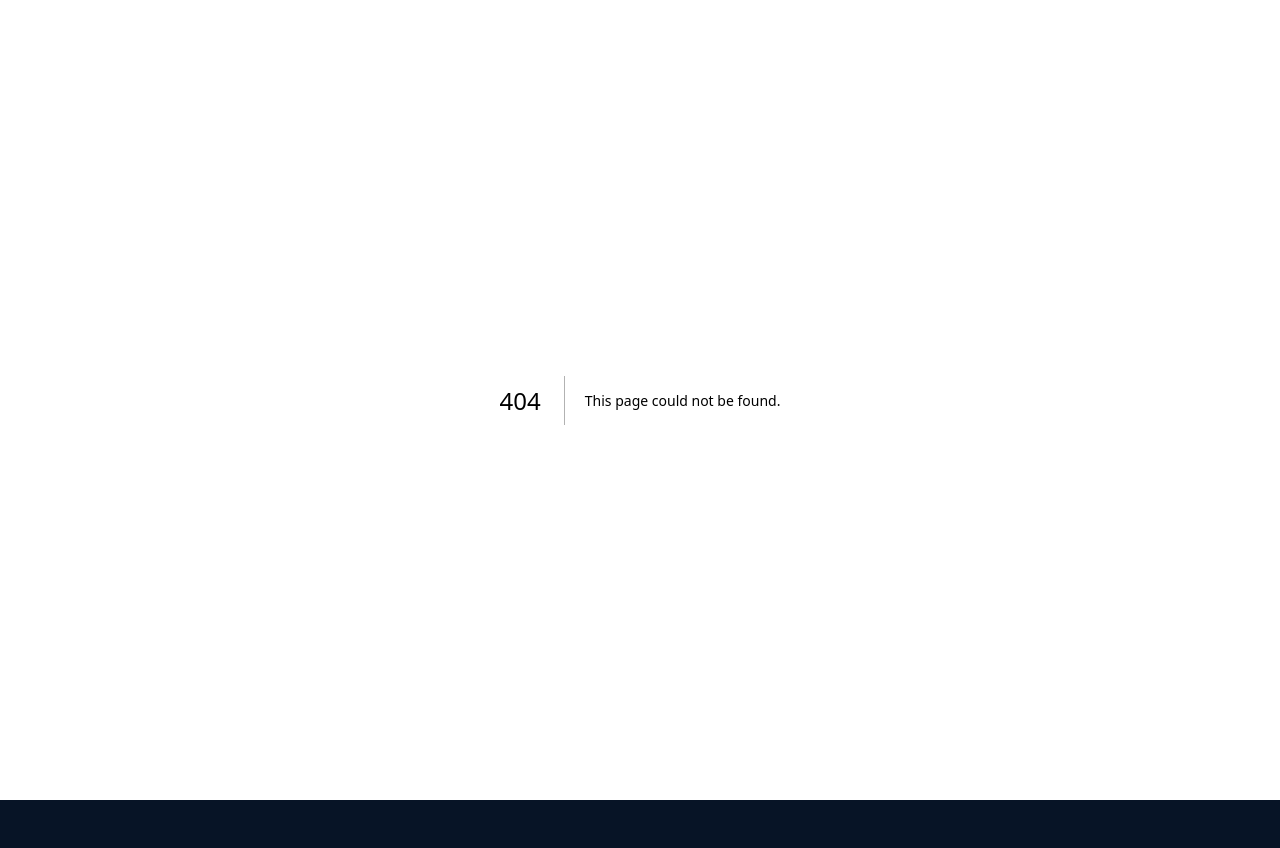
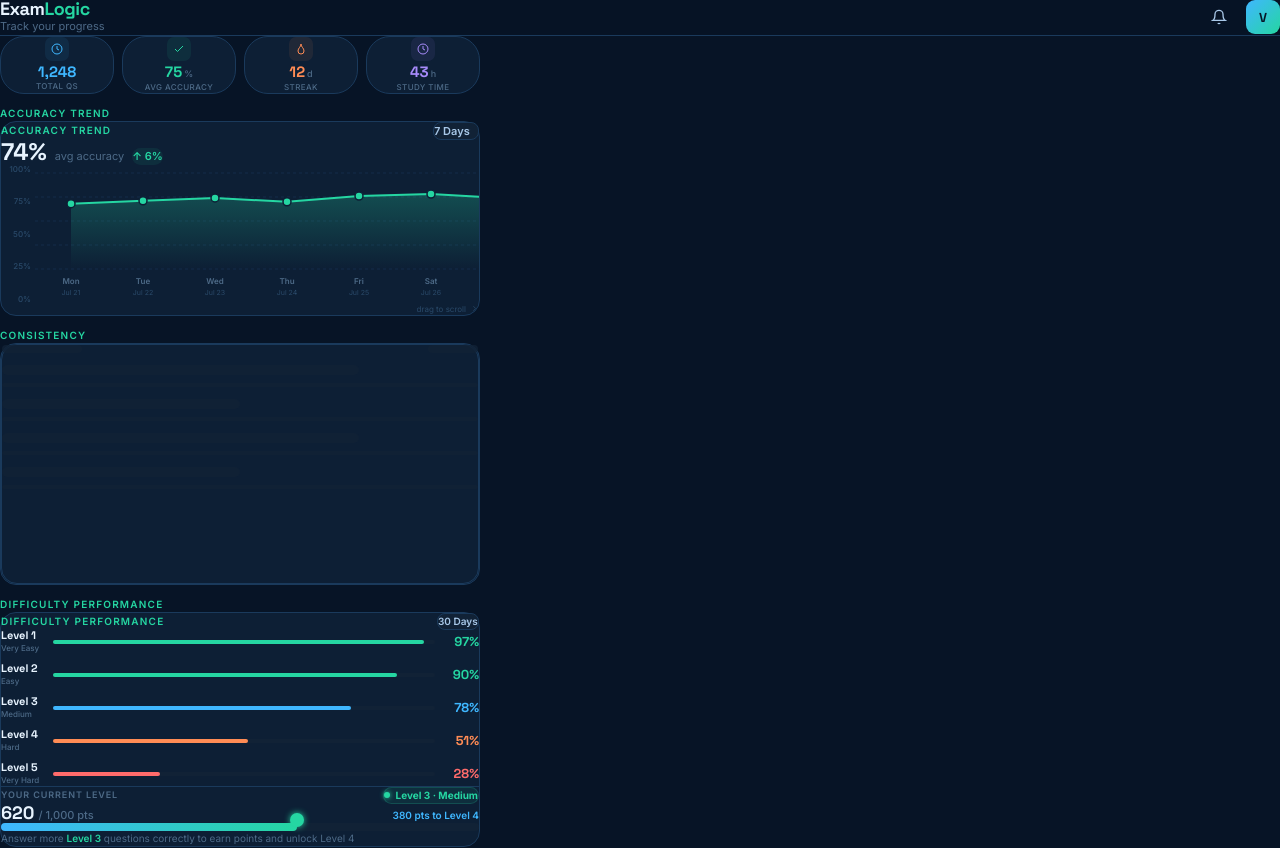
Before and after one commit to examforge99/examlogic, a Next.js app: page /analytics in a window 1280 px wide. Before the commit this address had no page. Shown: the top 848 px of the page. Before the commit the page ends 800 px from the top, so only its background shows below. Built offline with nearby package versions, Linux system fonts and the light colour scheme.

Commit message:
Create AnalyticsPage with performance metrics
This page includes various analytics components such as StatCards, AccuracyTrendChart, and DifficultyPerformanceCard, providing users with insights on their performance.

```diff
--- /dev/null
+++ b/src/app/analytics/page.tsx
@@ -0,0 +1,124 @@
+// app/analytics/page.tsx
+'use client'
+
+import { useRouter } from 'next/navigation'
+import TopBar from '@/components/ui/TopBar'
+import BottomNav from '@/components/ui/BottomNav'
+import StatCard from '@/components/ui/StatCard'
+import SectionHeader from '@/components/ui/SectionHeader'
+import Card from '@/components/ui/Card'
+import CardSkeleton from '@/components/ui/CardSkeleton'
+import AccuracyTrendChart from '@/components/analytics/AccuracyTrendChart'
+import DifficultyPerformanceCard from '@/components/analytics/DifficultyPerformanceCard'
+
+export default function AnalyticsPage() {
+  const router = useRouter()
+
+  return (
+    <div style={{ backgroundColor: '#071426' }} className="min-h-screen">
+      <TopBar
+        title="Analytics"
+        subtitle="Track your progress"
+        showBack={false}
+        showNotif={true}
+        showAvatar={true}
+        avatarInitial="V"
+      />
+
+      <main className="px-4 pt-4 pb-28 max-w-[480px] mx-auto flex flex-col gap-3">
+
+        {/* Stat row */}
+        <div className="grid grid-cols-4 gap-2">
+          <StatCard
+            value="1,248"
+            label="Total Qs"
+            valueColor="#3FB7FF"
+            iconBg="#3FB7FF15"
+            icon={
+              <svg width={12} height={12} viewBox="0 0 24 24" fill="none" stroke="#3FB7FF" strokeWidth={2}>
+                <circle cx="12" cy="12" r="10"/>
+                <polyline points="12 6 12 12 16 14"/>
+              </svg>
+            }
+          />
+          <StatCard
+            value="75"
+            suffix="%"
+            label="Avg Accuracy"
+            valueColor="#25d6a2"
+            iconBg="#25d6a215"
+            icon={
+              <svg width={12} height={12} viewBox="0 0 24 24" fill="none" stroke="#25d6a2" strokeWidth={2}>
+                <polyline points="20 6 9 17 4 12"/>
+              </svg>
+            }
+          />
+          <StatCard
+            value="12"
+            suffix="d"
+            label="Streak"
+            valueColor="#ff8c55"
+            iconBg="#ff8c5515"
+            icon={
+              <svg width={12} height={12} viewBox="0 0 24 24" fill="none" stroke="#ff8c55" strokeWidth={2}>
+                <path d="M12 2c0 6-6 8-6 14a6 6 0 0 0 12 0c0-6-6-8-6-14z"/>
+              </svg>
+            }
+          />
+          <StatCard
+            value="43"
+            suffix="h"
+            label="Study Time"
+            valueColor="#a78bfa"
+            iconBg="#a78bfa15"
+            icon={
+              <svg width={12} height={12} viewBox="0 0 24 24" fill="none" stroke="#a78bfa" strokeWidth={2}>
+                <circle cx="12" cy="12" r="10"/>
+                <polyline points="12 6 12 12 16 14"/>
+              </svg>
+            }
+          />
+        </div>
+
+        {/* Accuracy Trend */}
+        <div>
+          <SectionHeader title="Accuracy Trend" />
+          <AccuracyTrendChart />
+        </div>
+
+        {/* Consistency Heatmap */}
+        <div>
+          <SectionHeader title="Consistency" />
+          <Card padding="md">
+            {/* TODO: HeatMap component */}
+            <CardSkeleton height="240px" rows={4} />
+          </Card>
+        </div>
+
+        {/* Difficulty Performance */}
+        <div>
+          <SectionHeader title="Difficulty Performance" />
+          <DifficultyPerformanceCard />
+        </div>
+
+        {/* Practice Mode Performance */}
+        <div>
+          <SectionHeader
+            title="Practice Modes"
+            action={{
+              label: 'View all',
+              onClick: () => router.push('/sessions'),
+            }}
+          />
+          <Card padding="md">
+            {/* TODO: PracticeModeCard component */}
+            <CardSkeleton height="240px" rows={4} />
+          </Card>
+        </div>
+
+      </main>
+
+      <BottomNav />
+    </div>
+  )
+}
```
